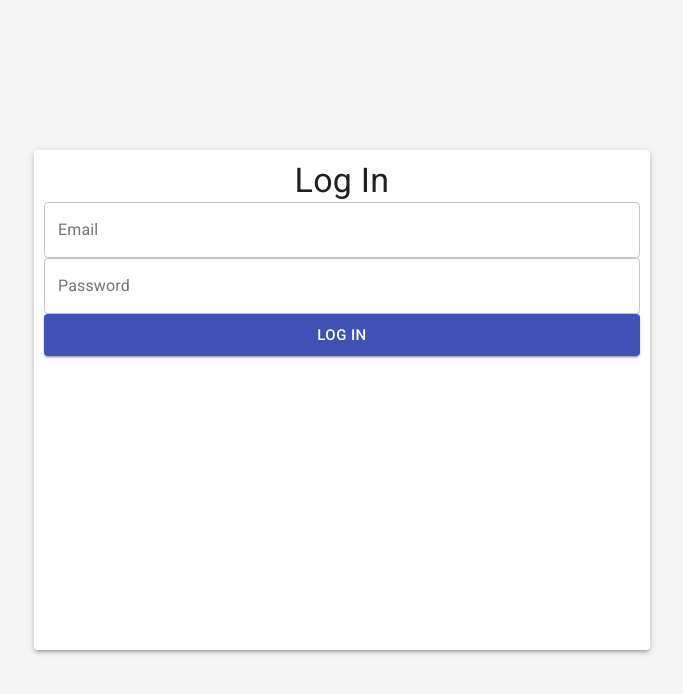
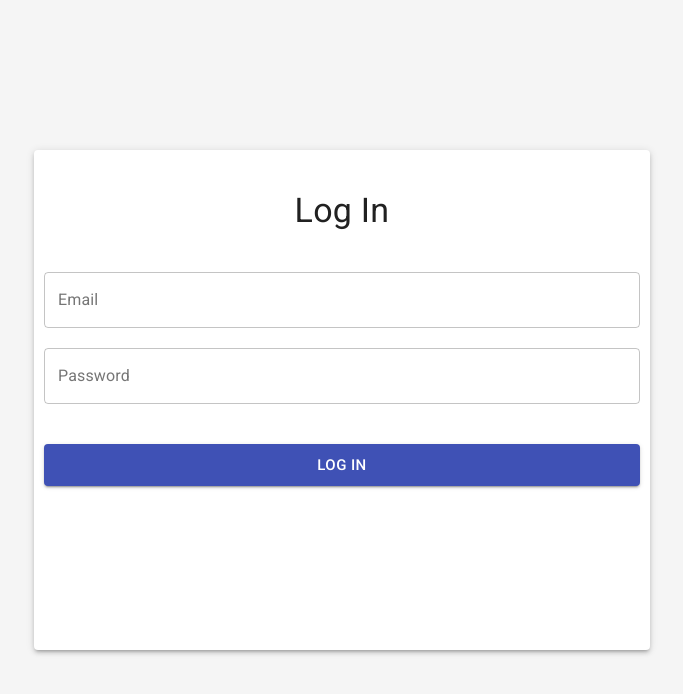
Before and after one commit to islemwilcher/dashboard-me, a React (Create React App) app: page / in a window 1280 px wide. Shown: the top 694 px of the page, without its empty margins (298-981 px from the left). Built offline with nearby package versions, Linux system fonts and the light colour scheme.

Commit message:
creating the manage post component

```diff
--- a/package.json
+++ b/package.json
@@ -8,7 +8,6 @@
     "@testing-library/react": "^12.1.2",
     "@testing-library/user-event": "^13.5.0",
     "axios": "^0.25.0",
-    "chart.js": "^3.7.0",
     "react": "^17.0.2",
     "react-dom": "^17.0.2",
     "react-file-base64": "^1.0.3",
--- a/src/pages/auth/styles.js
+++ b/src/pages/auth/styles.js
@@ -27,17 +27,17 @@ export default makeStyles((theme) => ({
         padding: '10px',
         display: 'flex',
         flexDirection: 'column',
-        alignItems: 'center',
-        textAlign: 'center',
+        alignItems: 'center !important',
+        textAlign: 'center !important',
     },
     title:{
-        margin: '30px',
+        margin: '30px !important',
     },
     textfield:{
-        margin: '10px',
+        margin: '10px !important',
     },
     buttonSubmit:{
-        margin: '30px',
+        margin: '30px !important',
     },
     [theme.breakpoints.down('sm')]: {
         form: {
--- a/src/pages/dashboard/Dashboard.jsx
+++ b/src/pages/dashboard/Dashboard.jsx
@@ -7,8 +7,9 @@ import { useDispatch, useSelector } from 'react-redux'
 import { getStatistic } from '../../actions/projects'
 
 //components
-import { Container, Paper, Grid, Typography } from '@material-ui/core'
+import { Container, Paper, Grid, Typography, Button } from '@material-ui/core'
 import Chart from '../../components/chart/Chart'
+import IMG from '../../assets/manage.jpg'
 
 //styles hook
 import useStyles from './styles'
@@ -27,14 +28,27 @@ const Dashboard = () => {
         dispatch(getStatistic(MONTHS, setProjectStates))
     }, [dispatch, MONTHS])
 
+    const styles = {
+            backgroundImage: 'url(' + IMG + ')',
+            ackgroundSize: 'contain'
+    }
+
     return (
         <>
-        <Typography variant="h2">Dashboard</Typography>
-            <div className={classes.container}>
-                <Paper className={classes.paper} elevation={6}>
-                    <Chart data={projectStats} title='Projects Analytics' grid dataKey='added projects' />
-                </Paper>
-            </div>
+            <Grid className={classes.flex}>
+                <Grid className={classes.chart} item xs={12} md={8} lg={8}>
+                    <div className={classes.container}>
+                        <Paper className={classes.chartPaper} elevation={6}>
+                            <Chart data={projectStats} title='Projects Analytics' grid dataKey='added projects' />
+                        </Paper>
+                    </div>
+                </Grid>
+                <Grid className={classes.manage} item xs={12} md={4} lg={2} >
+                    <Paper elevation={3} className={classes.managePaper} style={styles}>
+                        <Button variant='contained' color='primary' size='large' fullWidth >Manage</Button>
+                    </Paper>
+                </Grid>
+            </Grid>
         </>
     );
 };
--- a/src/pages/dashboard/styles.js
+++ b/src/pages/dashboard/styles.js
@@ -6,12 +6,30 @@ export default makeStyles((theme) => ({
         alignItems: 'center',
         justifyContent: 'center',
     },
-    paper:{
-        width: '80%',
+    flex: {
+        display: 'flex !important',
+        justifyContent: 'space-evenly',
+        alignItems: 'center',
+        margin: '30px auto',
+    },
+    chart: {
+    },
+    chartPaper:{
+        width: '100%',
+    },
+    manage: {
+        height: '100%',
+    },
+    managePaper:{
+        width: '100%',
+        height: '300px',
+        padding: '12px',
+        display: 'flex',
+        alignItems: 'end'
     },
 
     [theme.breakpoints.down('sm')]: {
-        paper:{
+        chartPaper:{
             width: '98%',
         },
     }
```
Also changed, not shown: 2 other files (tests, documents, lock files or other folders).
